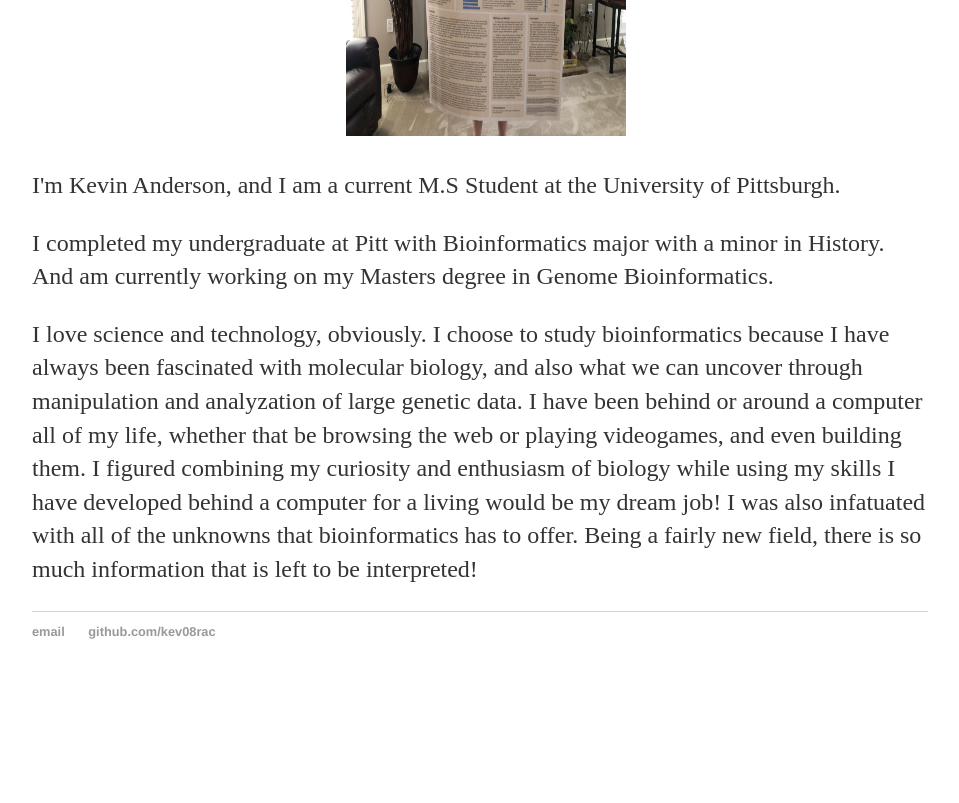
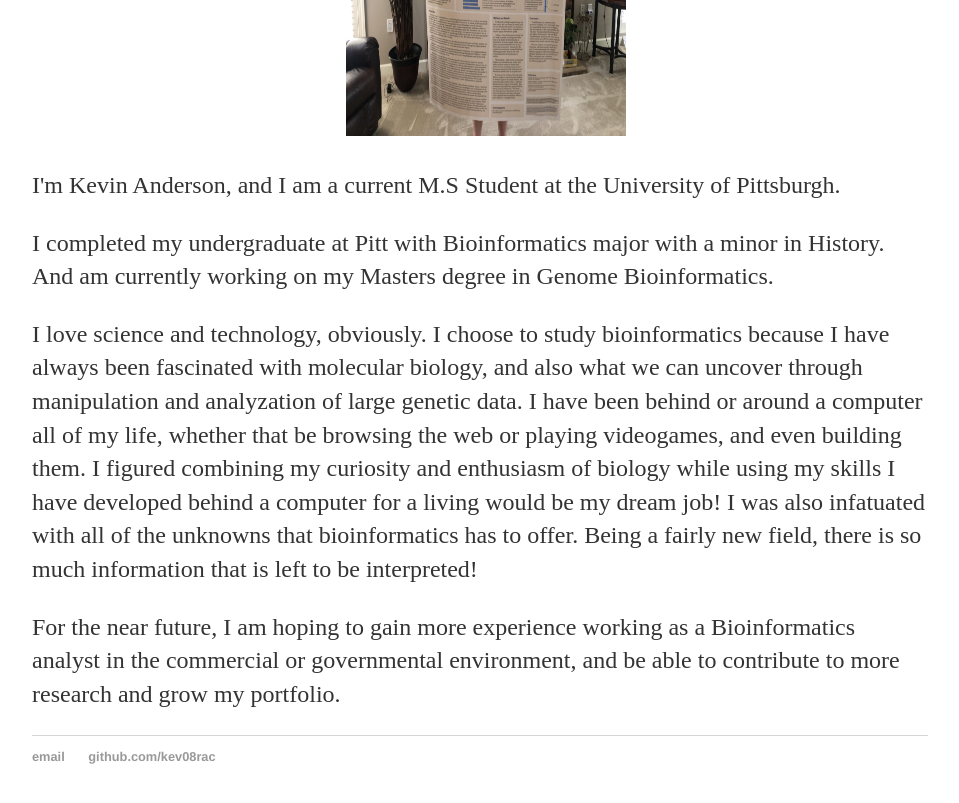
Before and after one commit to kev08rac/kev08rac.github.io, a Jekyll site: the page built from index.html, in a window 1280 px wide, cut to the strip 283-1107 px from the top of the page. Shown: the top 803 px of the strip, without its empty margins (160-1119 px from the left). Built offline with Jekyll 4.4.1, drawn with Linux system fonts in a browser that asks for light colours; before the commit the page ends 982 px from its top, so only the background shows below that.

Commit message:
Update index.html

```diff
--- a/index.html
+++ b/index.html
@@ -21,4 +21,7 @@ title: Kevin Anderson
 	playing videogames, and even building them. I figured combining my curiosity and enthusiasm of biology while using my skills I have developed behind a computer for a living
 	would be my dream job! I was also infatuated with all of the unknowns that bioinformatics has to offer. Being a fairly new field, there is so much information
 	that is left to be interpreted!</p>
+
+	<p>For the near future, I am hoping to gain more experience working as a Bioinformatics analyst in the commercial or governmental environment, and be able to contribute
+	to more research and grow my portfolio.</p>
 </div>
```
